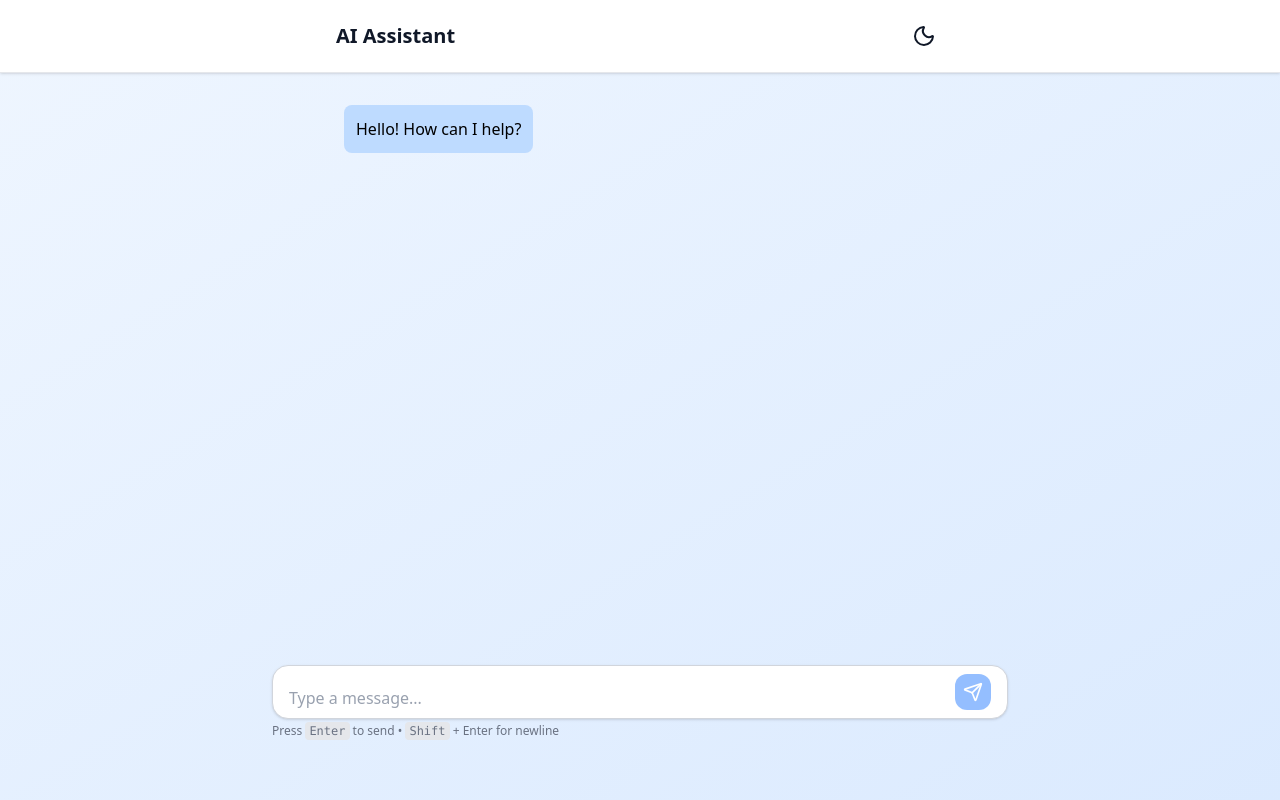
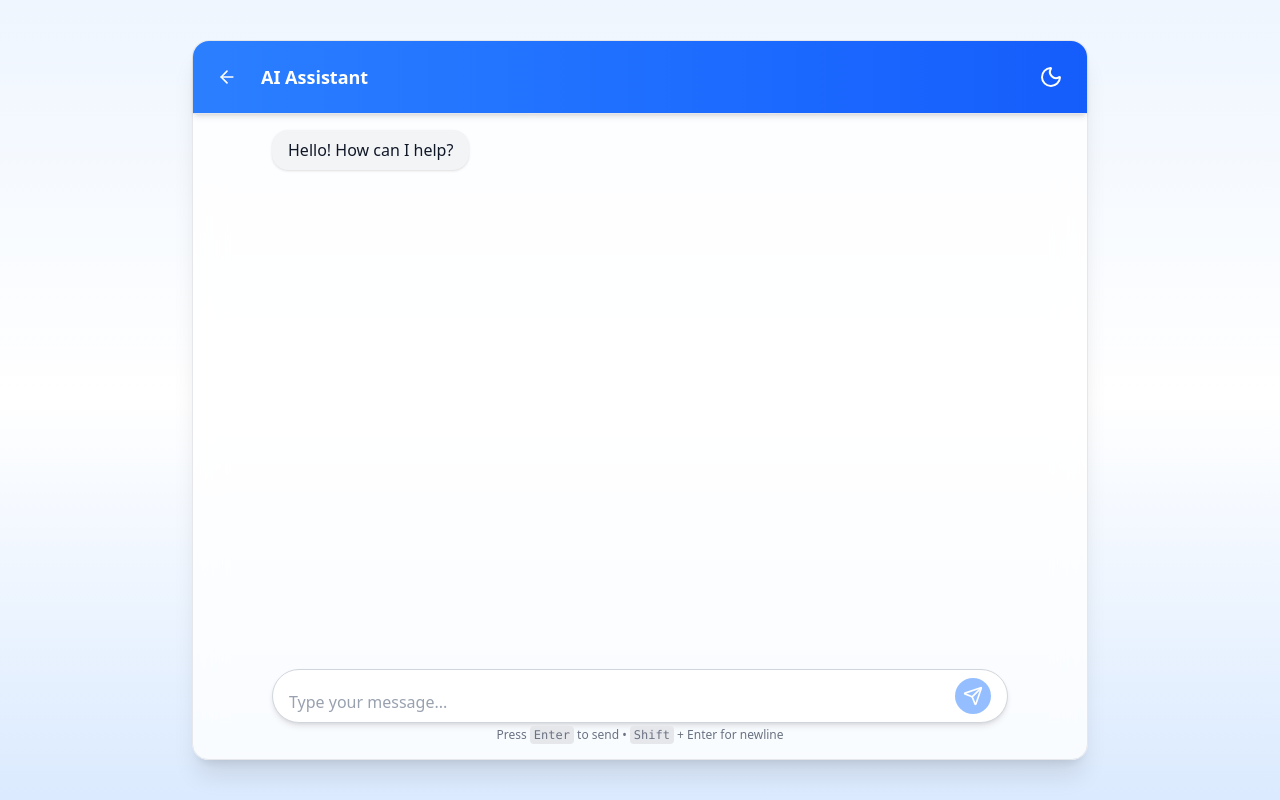
Before and after one commit to satyasandhya97/PersonaAIChatBot, a Next.js app: page /chat in a window 1280 px wide. Built offline with nearby package versions, Linux system fonts and the light colour scheme.

Commit message:
fixed the design part of every pages

```diff
--- a/app/chat/page.tsx
+++ b/app/chat/page.tsx
@@ -6,15 +6,23 @@ import Sidebar from "@/components/layout/Sidebar";
 export default async function ChatPage({ searchParams }: { searchParams: { persona?: string } }) {
 
     return (
-        <div className="flex min-h-screen bg-gradient-to-br from-blue-50 to-blue-100">
-            {/* <Sidebar /> */}
-            <div className="flex-1 flex flex-col">
-                <Header />
-                <main className="flex flex-col items-center flex-1 p-4 ">
+        <div className="flex min-h-screen bg-gradient-to-b from-blue-50 via-white to-blue-100 dark:from-slate-900 dark:via-slate-950 dark:to-slate-900 justify-center items-center px-4">
+            <div className="flex-1 max-w-4xl w-full flex flex-col rounded-2xl shadow-xl border border-gray-200 dark:border-slate-800 bg-white/80 dark:bg-slate-900/80 backdrop-blur-lg h-[90vh]">
+
+                <div className="flex-none">
+                    <Header />
+                </div>
+
+                <div className="flex-1 overflow-y-auto">
                     <ChatWindow />
+                </div>
+
+                <div className="flex-none">
                     <ChatInput />
-                </main>
+                </div>
             </div>
         </div>
+
+
     );
 }
--- a/app/page.tsx
+++ b/app/page.tsx
@@ -3,8 +3,8 @@ import PersonaSelector from "@/components/elements/PersonaSelector";
 
 export default function Home() {
   return (
-    <div className="min-h-screen flex flex-col bg-gradient-to-br from-blue-50 to-blue-100">
-      <main className="flex flex-col flex-1 p-4 gap-4">
+    <div className="min-h-screen h-screen flex flex-col overflow-hidden bg-gradient-to-b from-blue-50 via-white to-blue-100 dark:from-slate-900 dark:via-slate-950 dark:to-slate-900">
+      <main className="flex flex-col flex-1 p-4 gap-4 overflow-hidden">
         <PersonaSelector />
       </main>
     </div>
--- a/components/elements/ChatInput.tsx
+++ b/components/elements/ChatInput.tsx
@@ -33,30 +33,30 @@ export default function ChatInput() {
     };
 
     return (
-        <div className="w-full max-w-3xl mx-auto p-4 max-h-[300px] overflow-y-auto overflow-hidden">
-            <div className="flex items-end gap-2 rounded-2xl border border-gray-300 bg-white shadow-sm px-4 py-2">
+        <div className="w-full max-w-3xl mx-auto p-4">
+            <div className="flex items-end gap-2 rounded-full border border-gray-300 dark:border-slate-700 bg-white dark:bg-slate-800 shadow-md px-4 py-2">
                 <textarea
                     ref={textareaRef}
                     value={message}
                     onChange={(e) => setMessage(e.target.value)}
                     onKeyDown={handleKeyDown}
-                    placeholder="Type a message..."
-                    cols={4}
+                    placeholder="Type your message..."
+                    className="flex-1 resize-none bg-transparent outline-none text-gray-900 dark:text-gray-100 placeholder-gray-400"
                     rows={1}
-                    className="flex-1 resize-none bg-transparent outline-none text-gray-900 placeholder-gray-400"
                 />
                 <button
                     onClick={handleSend}
                     disabled={!message.trim()}
-                    className="p-2 rounded-xl bg-blue-500 hover:bg-blue-600 text-white disabled:opacity-50 disabled:cursor-not-allowed transition-colors"
+                    className="p-2 rounded-full bg-blue-500 hover:bg-blue-600 text-white disabled:opacity-50 disabled:cursor-not-allowed transition-colors"
                 >
                     <Send size={20} />
                 </button>
             </div>
-            <p className="text-xs text-gray-500 mt-1">
+            <p className="text-xs text-gray-500 dark:text-gray-400 mt-1 text-center">
                 Press <kbd className="px-1 py-0.5 bg-gray-200 rounded">Enter</kbd> to send •{" "}
                 <kbd className="px-1 py-0.5 bg-gray-200 rounded">Shift</kbd> + Enter for newline
             </p>
         </div>
+
     );
 }
--- a/components/elements/ChatPage.tsx
+++ b/components/elements/ChatPage.tsx
@@ -95,22 +95,19 @@ export default function ChatWindow() {
     return (
         <div
             ref={chatRef}
-            className="w-[50%] flex-1 p-4 rounded-t-lg overflow-y-auto
-                   max-h-[70vh] scrollbar-thin scrollbar-thumb-blue-400 scrollbar-track-transparent"
-            style={{
-                scrollBehavior: "smooth",
-            }}
+            className="w-full max-w-3xl mx-auto p-4 space-y-4 overflow-y-auto scrollbar-thin scrollbar-thumb-blue-300 dark:scrollbar-thumb-blue-700 scrollbar-track-transparent"
+            style={{ scrollBehavior: "smooth" }}
         >
             {messages.map((msg, index) => (
                 <div
                     key={index}
-                    className={`mb-4 flex ${msg.sender === "user" ? "justify-end" : "justify-start"}`}
+                    className={`flex ${msg.sender === "user" ? "justify-end" : "justify-start"}`}
                 >
                     <div className={`flex items-start gap-2 group ${msg.sender === "user" ? "flex-row-reverse" : "flex-row"}`}>
                         <div
-                            className={`p-3 rounded-lg inline-block ${msg.sender === "user"
-                                    ? "bg-blue-500 text-white"
-                                    : "bg-blue-200 text-black"
+                            className={`px-4 py-2 rounded-2xl shadow-sm ${msg.sender === "user"
+                                ? "bg-blue-500 text-white"
+                                : "bg-gray-100 text-gray-900 dark:bg-slate-800 dark:text-gray-100"
                                 }`}
                         >
                             {msg.text}
@@ -119,7 +116,7 @@ export default function ChatWindow() {
                         {msg.sender === "bot" && (
                             <button
                                 onClick={() => navigator.clipboard.writeText(msg.text)}
-                                className="opacity-0 group-hover:opacity-100 transition p-1 rounded hover:bg-gray-200 dark:hover:bg-gray-700"
+                                className="opacity-0 group-hover:opacity-100 transition p-1 rounded-lg hover:bg-gray-200 dark:hover:bg-gray-700"
                                 title="Copy to clipboard"
                             >
                                 <Copy className="w-4 h-4 text-gray-600 dark:text-gray-300" />
@@ -129,10 +126,9 @@ export default function ChatWindow() {
                 </div>
             ))}
 
-
-
             {streaming && <TypingBubble text={streamResponse} />}
         </div>
+
     );
 
 }
--- a/components/layout/Header.tsx
+++ b/components/layout/Header.tsx
@@ -1,8 +1,8 @@
 "use client";
 
 import Image from "next/image";
-import { Moon } from "lucide-react";
-import { useSearchParams } from "next/navigation";
+import { Moon, ArrowLeft } from "lucide-react";
+import { useSearchParams, useRouter } from "next/navigation";
 import { useMemo } from "react";
 
 const personas = [
@@ -20,6 +20,7 @@ const personas = [
 
 export default function Header() {
     const searchParams = useSearchParams();
+    const router = useRouter();
     const personaId = Number(searchParams.get("persona"));
 
     const persona = useMemo(() => {
@@ -27,41 +28,47 @@ export default function Header() {
     }, [personaId]);
 
     return (
-        <header className="flex justify-center border-b border-gray-200 dark:border-slate-700 shadow-sm bg-white dark:bg-slate-900">
-            {/* Inner container to match ChatWindow width */}
-            <div className="w-[50%] flex justify-between items-center p-4">
-                {/* Left: Persona Avatar + Name + Status */}
+        <header className="flex justify-center border-b border-gray-200 dark:border-slate-700 bg-gradient-to-r from-blue-500 to-blue-600 dark:from-slate-800 dark:to-slate-700 rounded-t-2xl shadow-md">
+            <div className="w-full max-w-4xl flex justify-between items-center p-4">
                 <div className="flex items-center gap-4">
+                    <button
+                        onClick={() => router.push("/")}
+                        className="p-2 rounded-md hover:bg-white/20 transition text-white"
+                        aria-label="Go back"
+                    >
+                        <ArrowLeft className="w-5 h-5" />
+                    </button>
+
                     {persona ? (
                         <>
                             <Image
                                 src={persona.image}
                                 alt={persona.name}
-                                width={40}
-                                height={40}
-                                className="rounded-full border border-gray-300 dark:border-slate-600"
+                                width={44}
+                                height={44}
+                                className="rounded-full border-2 border-white dark:border-slate-700 shadow-sm"
                             />
                             <div>
-                                <h1 className="text-xl font-semibold text-gray-900 dark:text-gray-100">
+                                <h1 className="text-lg font-semibold text-white dark:text-gray-100">
                                     {persona.name}
                                 </h1>
-                                <div className="flex items-center gap-2 text-sm text-gray-500 dark:text-gray-400">
-                                    <div className="w-2 h-2 bg-green-500 rounded-full animate-pulse"></div>
+                                <div className="flex items-center gap-2 text-sm text-blue-100 dark:text-gray-400">
+                                    <div className="w-2 h-2 bg-green-400 rounded-full animate-pulse"></div>
                                     <span>Online</span>
                                 </div>
                             </div>
                         </>
                     ) : (
-                        <h1 className="text-xl font-semibold text-gray-900 dark:text-gray-100">
+                        <h1 className="text-lg font-semibold text-white dark:text-gray-100">
                             AI Assistant
                         </h1>
                     )}
                 </div>
 
-                {/* Right: Theme Toggle */}
+                {/* Theme Toggle */}
                 <div className="flex gap-4">
                     <button
-                        className="bg-transparent cursor-pointer text-gray-900 dark:text-gray-100 text-xl p-2 rounded-md hover:bg-gray-100 dark:hover:bg-slate-800 transition"
+                        className="bg-transparent text-white dark:text-gray-100 p-2 rounded-md hover:bg-white/20 transition"
                         aria-label="Toggle theme"
                     >
                         <Moon className="w-6 h-6" />
```
Also changed, not shown: components/elements/PersonaSelector.tsx (+8 -39 lines).
